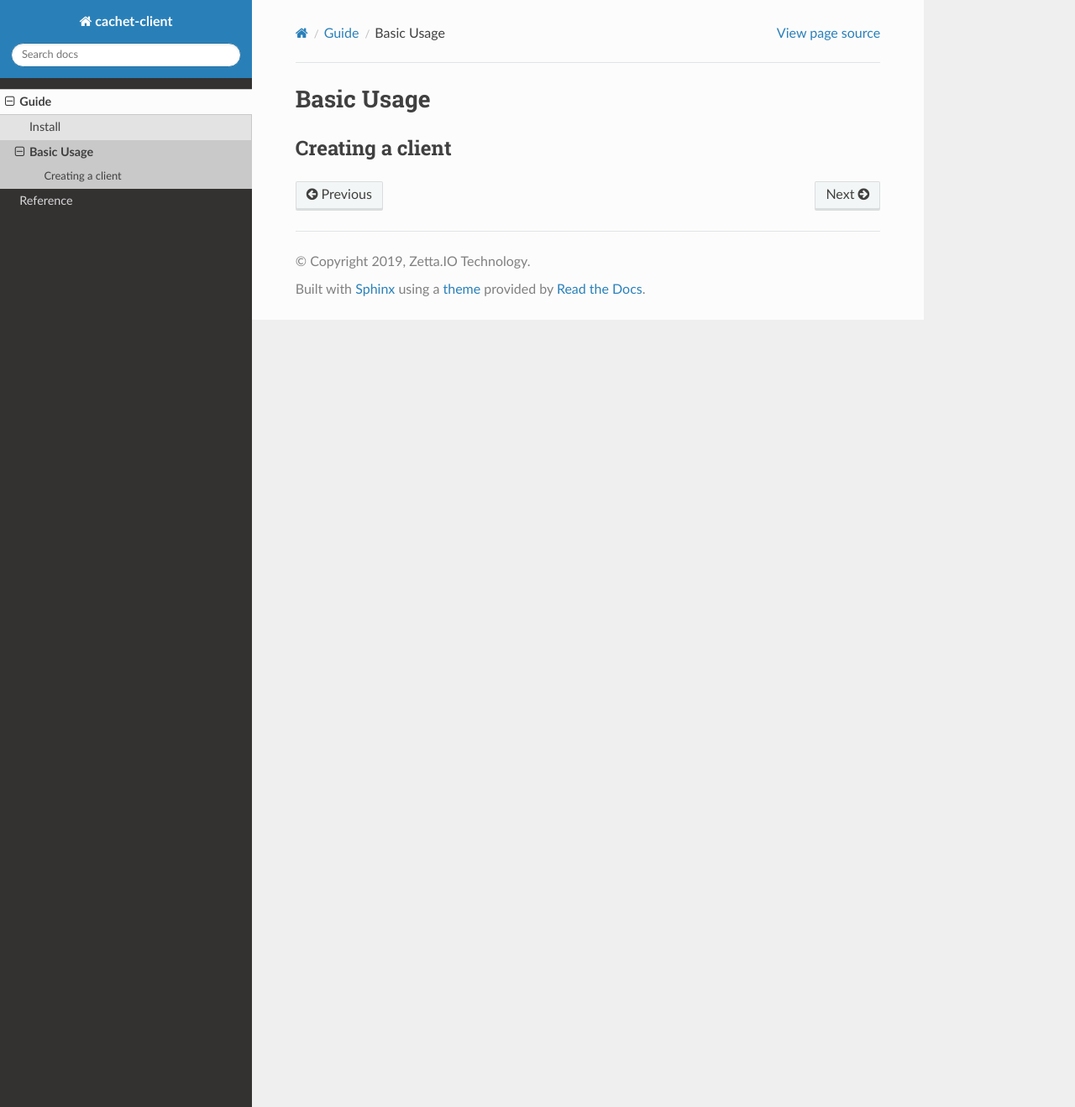
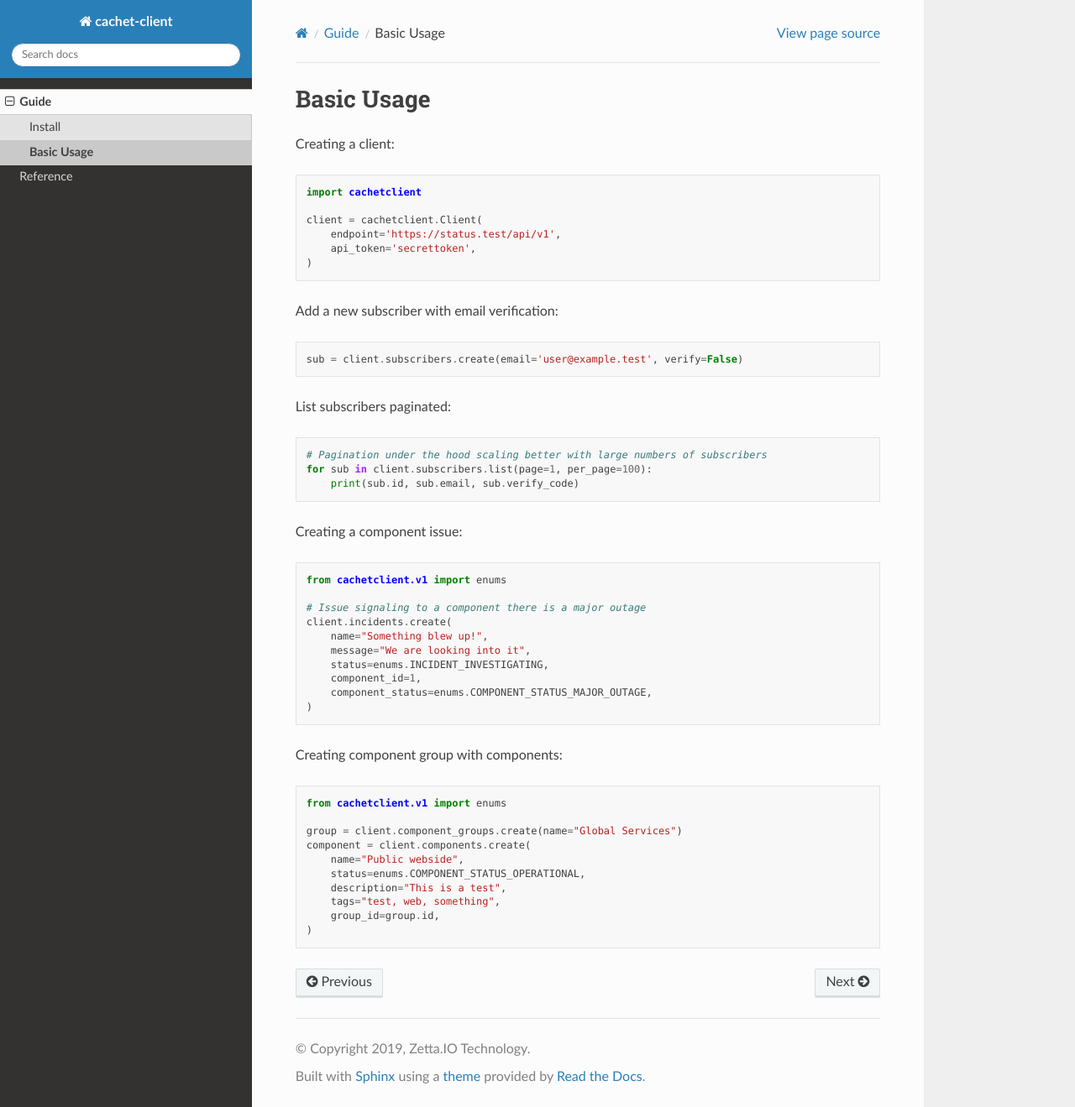
Before and after one commit to ZettaIO/cachet-client, a Sphinx documentation site: the page built from docs/guide/basic_usage.rst, in a window 1280 px wide and 1319 px high. Shown: the whole window at 84% size. Built offline with Sphinx 7.4.7 and the Read the Docs theme 2.0.0, drawn with Linux system fonts in a browser that asks for light colours.

Commit message:
Docs: Basic usage

```diff
--- a/docs/guide/basic_usage.rst
+++ b/docs/guide/basic_usage.rst
@@ -2,5 +2,47 @@
 Basic Usage
 ===========
 
-Creating a client
------------------
+Creating a client::
+
+    import cachetclient
+
+    client = cachetclient.Client(
+        endpoint='https://status.test/api/v1',
+        api_token='secrettoken',
+    )
+
+Add a new subscriber with email verification::
+
+    sub = client.subscribers.create(email='user@example.test', verify=False)
+
+List subscribers paginated::
+
+    # Pagination under the hood scaling better with large numbers of subscribers
+    for sub in client.subscribers.list(page=1, per_page=100):
+        print(sub.id, sub.email, sub.verify_code)
+
+Creating a component issue::
+
+    from cachetclient.v1 import enums
+
+    # Issue signaling to a component there is a major outage
+    client.incidents.create(
+        name="Something blew up!",
+        message="We are looking into it",
+        status=enums.INCIDENT_INVESTIGATING,
+        component_id=1,
+        component_status=enums.COMPONENT_STATUS_MAJOR_OUTAGE,
+    )
+
+Creating component group with components::
+
+    from cachetclient.v1 import enums
+
+    group = client.component_groups.create(name="Global Services")
+    component = client.components.create(
+        name="Public webside",
+        status=enums.COMPONENT_STATUS_OPERATIONAL,
+        description="This is a test",
+        tags="test, web, something",
+        group_id=group.id,
+    )
```
